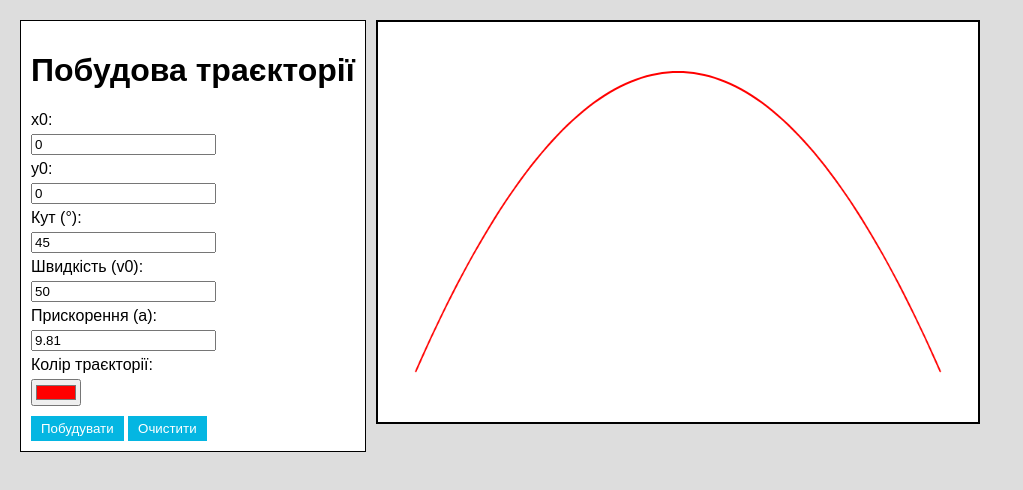
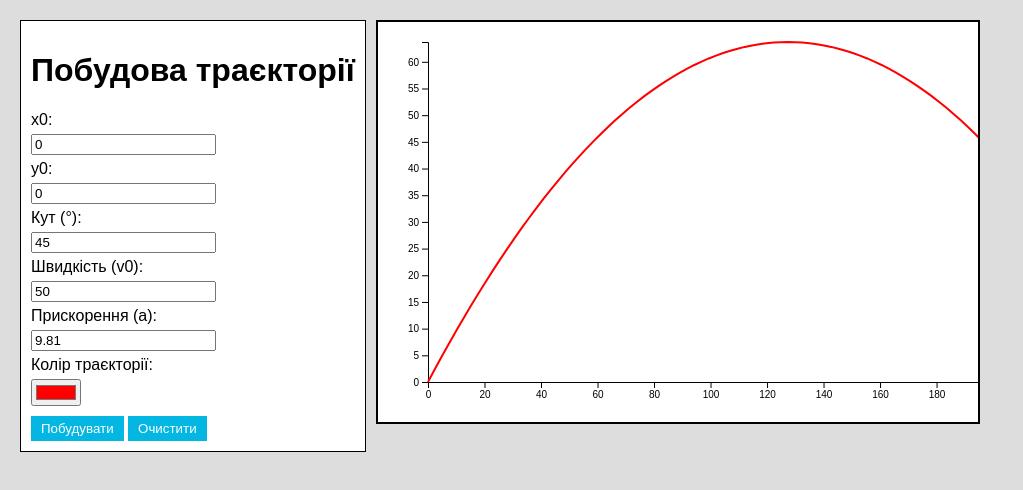
Before and after one commit to ToroniVasyl/-, a plain HTML site: page Lab 1/index.html in a window 1280 px wide. Both pictures are taken after a click on the button "Побудувати". Shown: the whole page, without its empty margins (0-1023 px from the left). Drawn offline with nearby package versions, Linux system fonts and the light colour scheme.

Commit message:
Звіт

```diff
--- a/Lab 1/index.html
+++ b/Lab 1/index.html
@@ -1,10 +1,11 @@
 <!DOCTYPE html>
-<html lang="uk">
+<html lang="en">
 <head>
     <meta charset="UTF-8">
     <meta name="viewport" content="width=device-width, initial-scale=1.0">
     <title>Графік</title>
     <link rel="stylesheet" href="styles.css">
+    <script src="https://d3js.org/d3.v6.min.js"></script>
 </head>
 <body>
     <div class="container">
@@ -34,7 +35,7 @@
         </div>
 
         <div id="chart-container">
-            <canvas id="chart" width="800" height="400"></canvas>
+            <svg id="chart" width="600" height="400"></svg>
         </div>
     </div>
 
--- a/Lab 1/script.js
+++ b/Lab 1/script.js
@@ -1,6 +1,3 @@
-const canvas = document.getElementById("chart");
-const ctx = canvas.getContext("2d");
-
 function drawTrajectory() {
    const x0 = parseFloat(document.getElementById('x0').value);
    const y0 = parseFloat(document.getElementById('y0').value);
@@ -23,38 +20,50 @@ function drawTrajectory() {
      data.push({ x, y });
    }
 
-    drawOnCanvas(data, trajectoryColor);
+   const margin = { top: 20, right: 30, bottom: 40, left: 50 };
+   const width = 800 - margin.left - margin.right;
+   const height = 400 - margin.top - margin.bottom;
+
+   let svg = d3.select("#chart").select("svg");
+
+   if (svg.empty()) {
+     svg = d3.select("#chart")
+       .append("svg")
+       .attr("width", width + margin.left + margin.right)
+       .attr("height", height + margin.top + margin.bottom)
+       .append("g")
+       .attr("transform", `translate(${margin.left},${margin.top})`);
+
+     const xScale = d3.scaleLinear().domain([0, d3.max(data, d => d.x)]).range([0, width]);
+     const yScale = d3.scaleLinear().domain([0, d3.max(data, d => d.y)]).range([height, 0]);
+
+     svg.append("g")
+       .attr("transform", `translate(0, ${height})`)
+       .call(d3.axisBottom(xScale));
+
+     svg.append("g")
+       .call(d3.axisLeft(yScale));
+   } else {
+     svg = d3.select("#chart").select("svg").select("g");
+   }
+
+   const xScale = d3.scaleLinear().domain([0, d3.max(data, d => d.x)]).range([0, width]);
+   const yScale = d3.scaleLinear().domain([0, d3.max(data, d => d.y)]).range([height, 0]);
+
+   const lineGenerator = d3.line()
+     .x(d => xScale(d.x))
+     .y(d => yScale(d.y));
+
+   svg.append("path")
+     .datum(data)
+     .attr("d", lineGenerator)
+     .attr("fill", "none")
+     .attr("stroke", trajectoryColor)
+     .attr("stroke-width", 2);
+
    console.log("Час польоту:", tFlight.toFixed(2), "с");
  }
 
-function drawOnCanvas(data, color) {
-    const padding = 50;
-    const width = canvas.width - padding * 2;
-    const height = canvas.height - padding * 2;
-
-    const xMax = Math.max(...data.map(d => d.x));
-    const yMax = Math.max(...data.map(d => d.y));
-
-    const xScale = width / xMax;
-    const yScale = height / yMax;
-
-    ctx.beginPath();
-    ctx.strokeStyle = color;
-    ctx.lineWidth = 2;
-
-    data.forEach((point, index) => {
-        const x = padding + point.x * xScale;
-        const y = canvas.height - (padding + point.y * yScale);
-
-        if (index === 0) {
-            ctx.moveTo(x, y);
-        } else {
-            ctx.lineTo(x, y);
+ function clearChart() {
+   d3.select("#chart").select("svg").selectAll("path").remove();
  }
-    });
-    ctx.stroke();
-}
-
-function clearChart() {
-    ctx.clearRect(0, 0, canvas.width, canvas.height);
-}
```
Also changed, not shown: 1 other file. Lines whose indentation alone changed are shown as unchanged.
